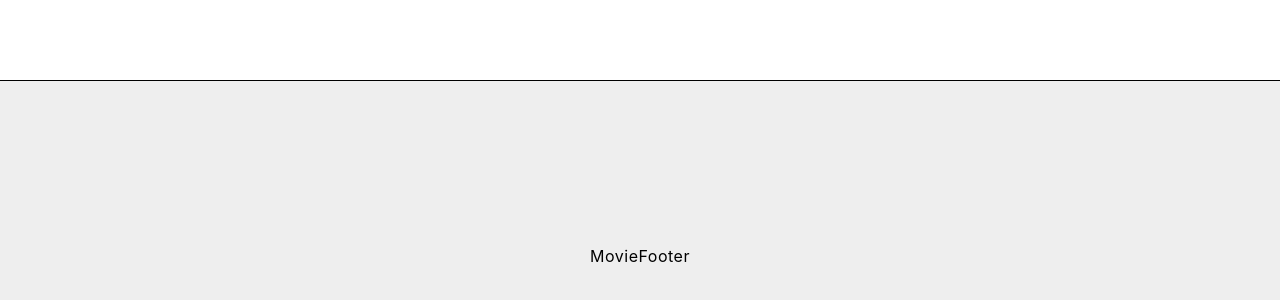
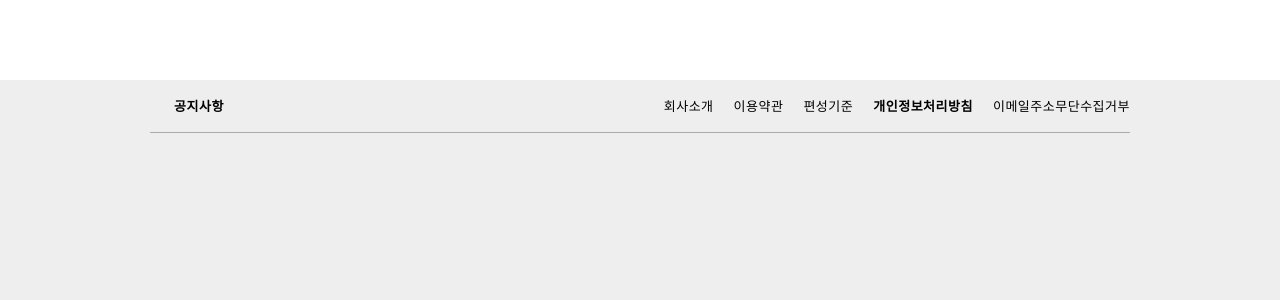
Before and after one commit to toy-prj/bini, a React (Create React App) app in the folder movie/: page / in a window 1280 px wide. Shown: the part 2420-2720 px from the top of the page. Built offline with nearby package versions, Linux system fonts and the light colour scheme.

Commit message:
230814 - footer top 임시 저장

```diff
--- a/movie/src/js/footer/MovieFooter.js
+++ b/movie/src/js/footer/MovieFooter.js
@@ -1,4 +1,5 @@
 import React from "react";
+import MovieFooterMenuList from "./MovieFooterMenuList";
 
 import '../../scss/footer/MovieFooter.scss';
 
@@ -6,7 +7,29 @@ const MovieFooter = () => {
 
     return(
         <>
-            <div className="movie-footer-wrapper">MovieFooter</div>
+            <div className="movie-footer-wrapper">
+                <div className="movie-footer-box">
+
+                    <div className="movie-footer-top">
+                        <div className="movie-footer-top-menu">
+                            <MovieFooterMenuList />
+                        </div>
+                    </div>
+
+                    <div className="movie-footer-bottom">
+
+                    </div>
+
+
+
+
+
+
+
+
+
+                </div>
+            </div>
         </>
     );
 }
--- /dev/null
+++ b/movie/src/js/footer/MovieFooterMenuList.js
@@ -0,0 +1,42 @@
+import React from "react";
+
+import '../../scss/footer/MovieFooterMenuList.scss';
+
+const MovieFooterMenuList = () => {
+
+    return(
+        <>
+            <div className="movie-footer-menu-list-wrapper">
+                <div className="movie-footer-menu-list-box">
+
+                    <div className="movie-footer-menu-notice-box">
+                        <div className="movie-footer-menu-list">
+                            <p className="movie-footer-menu-list-text">공지사항</p>
+                        </div>
+                    </div>
+
+                    <ul className="movie-footer-menu-box">
+                        <li className="movie-footer-menu-list">
+                            <p className="movie-footer-menu-list-text">회사소개</p>
+                        </li>
+                        <li className="movie-footer-menu-list">
+                            <p className="movie-footer-menu-list-text">이용약관</p>
+                        </li>
+                        <li className="movie-footer-menu-list">
+                            <p className="movie-footer-menu-list-text">편성기준</p>
+                        </li>
+                        <li className="movie-footer-menu-list">
+                            <p className="movie-footer-menu-list-text">개인정보처리방침</p>
+                        </li>
+                        <li className="movie-footer-menu-list">
+                            <p className="movie-footer-menu-list-text">이메일주소무단수집거부</p>
+                        </li>
+                    </ul>
+
+                </div>
+            </div>
+        </>
+    );
+}
+
+export default MovieFooterMenuList;
--- a/movie/src/scss/footer/MovieFooter.scss
+++ b/movie/src/scss/footer/MovieFooter.scss
@@ -7,9 +7,12 @@
 }
 
 .movie-footer-wrapper {
-    border-top: 1px solid #000;
     background: #eee;
     width: 100%;
     height: 350px;
-    @include disflex();
+
+    .movie-footer-box {
+        width: 100%;
+        height: 100%;
+    }
 }
--- /dev/null
+++ b/movie/src/scss/footer/MovieFooterMenuList.scss
@@ -0,0 +1,61 @@
+@import url('../common.scss');
+
+@mixin disflex {
+    display: flex;
+    justify-content: center;
+    align-items: center;
+}
+
+.movie-footer-menu-list-wrapper {
+    width: 980px;
+    height: 350px;
+    margin: 0 auto;
+
+    .movie-footer-menu-list-box {
+        width: 100%;
+        height: 15%;
+        display: flex;
+        border-bottom: 1px solid #aaa;
+
+        .movie-footer-menu-notice-box {
+            width: 10%;
+            height: 100%;
+            @include disflex();
+
+            .movie-footer-menu-list-text {
+                width: fit-content;
+                height: 50%;
+                font-size: 13px;
+                font-weight: bold;
+                cursor: pointer;
+            }
+        }
+
+        .movie-footer-menu-box {
+            width: 90%;
+            height: 100%;
+            display: flex;
+            justify-content: right;
+            align-items: center;
+
+            .movie-footer-menu-list {
+                width: fit-content;
+                height: 100%;
+                @include disflex();
+
+                &:nth-child(4) {
+                    font-weight: bold;
+                }
+
+                .movie-footer-menu-list-text {
+                    width: fit-content;
+                    height: 50%;
+                    margin-left: 20px;
+                    font-size: 13px;
+                    cursor: pointer;
+                    @include disflex();
+                }
+            }
+        }
+    }
+}
```
